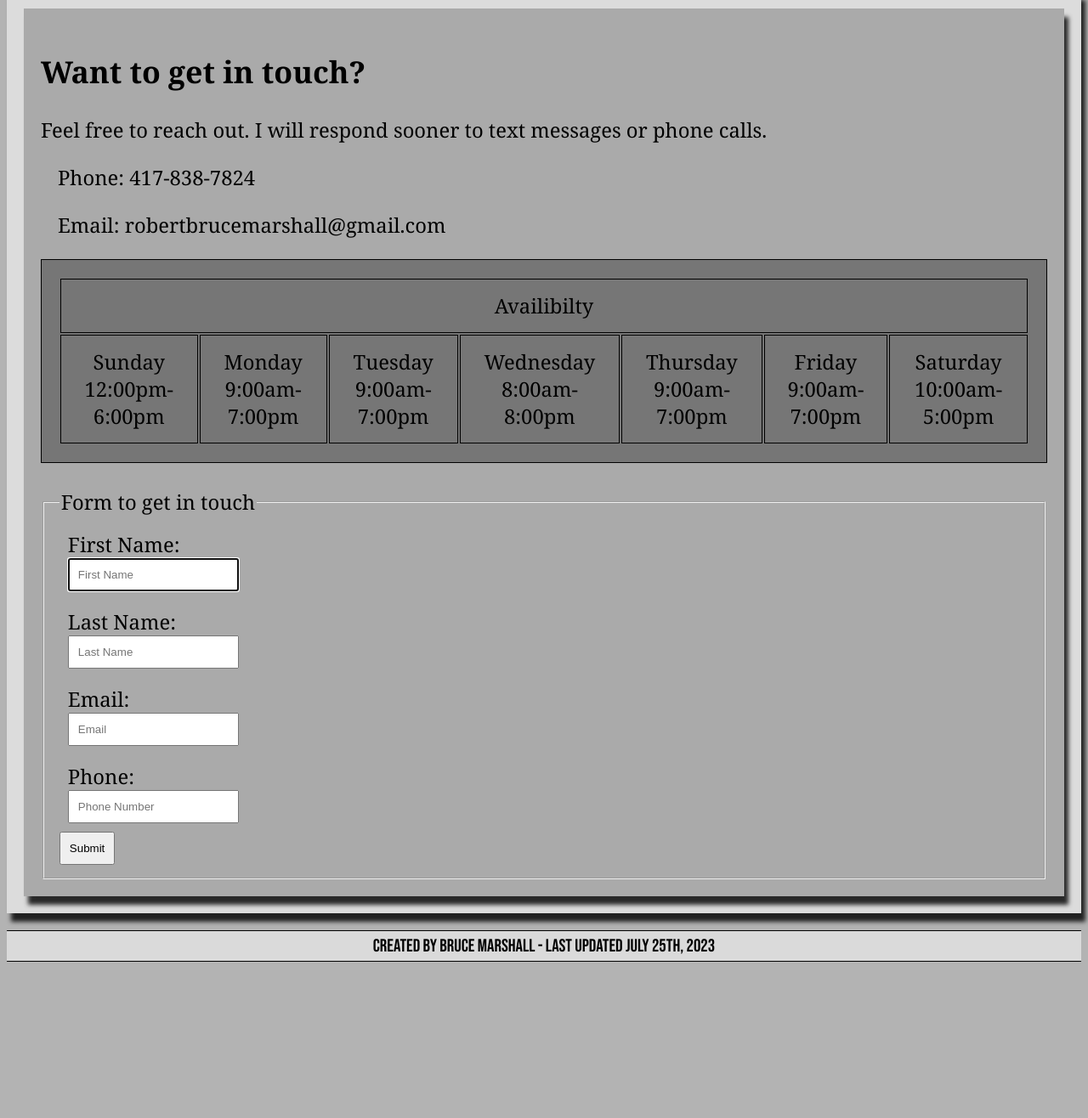
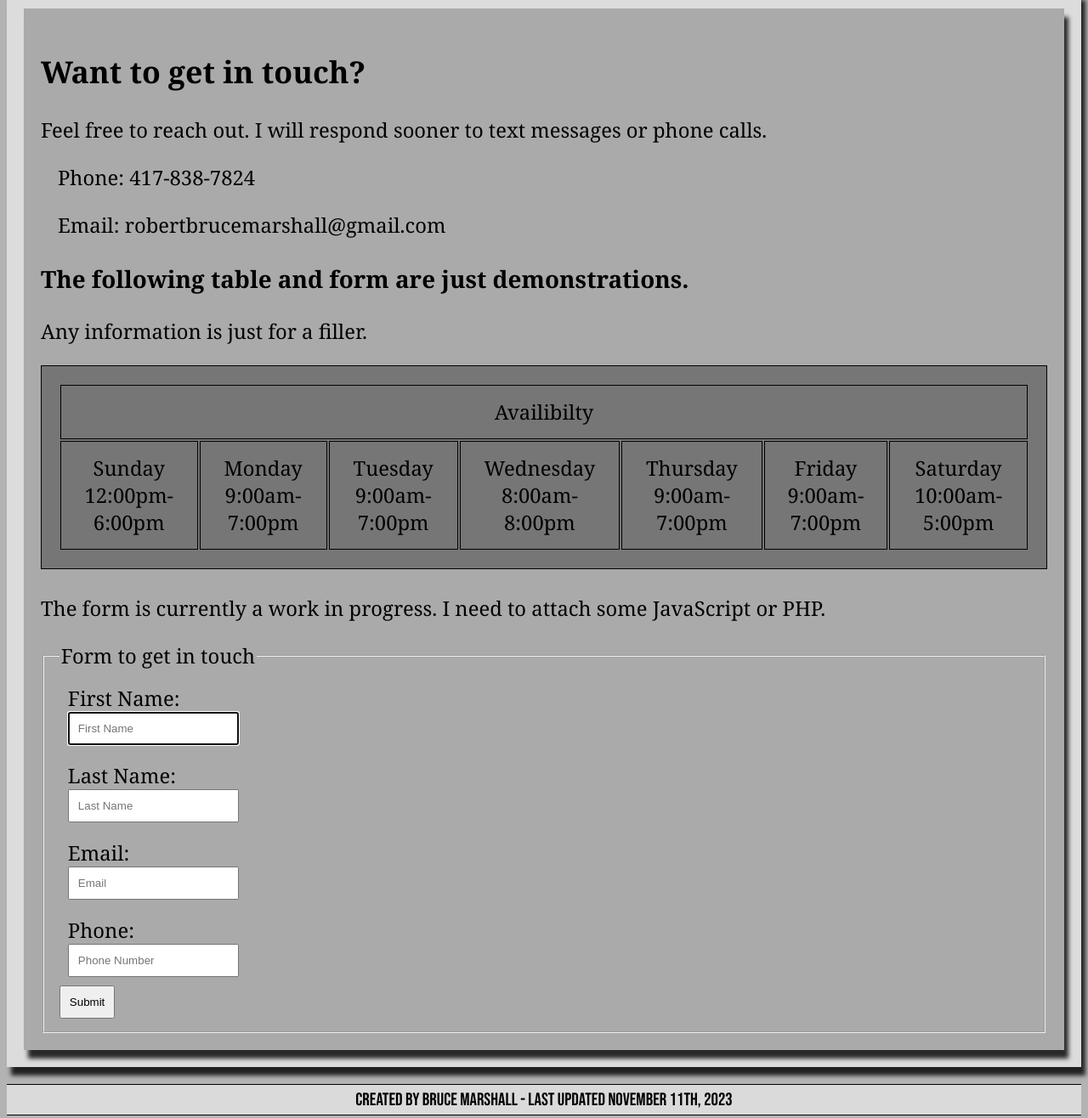
Before and after one commit to BruceMCodes/brucemcodes.github.io, a plain HTML site: page contact.html in a window 1280 px wide. Shown: the part 433-1749 px from the top of the page at 85% size. Before the commit the page ends 1573 px from the top, so only its background shows below. Drawn offline with Linux system fonts and the light colour scheme; a web font is replaced by a local one.

Commit message:
Updated context

```diff
--- a/contact.html
+++ b/contact.html
@@ -49,6 +49,8 @@
                     <div>
                         <p><a class="contact" href="mailto:robertbrucemarshall@gmail.com">Email: robertbrucemarshall@gmail.com</a></p>
                     </div>
+                    <h3>The following table and form are just demonstrations.</h3>
+                    <p>Any information is just for a filler.</p>
                     <div>
                         <table>
                             <tr>
@@ -65,6 +67,7 @@
                             </tr>
                         </table>
                     </div>
+                    <p>The form is currently a work in progress. I need to attach some JavaScript or PHP.</p>
                     <div class="abtMeDiv form">
                         <form method="get" action="contact.html">
                             <fieldset>
@@ -94,7 +97,7 @@
         </div>
     </article>
     <footer>
-        Created by Bruce Marshall - Last Updated July 25th, 2023
+        Created by Bruce Marshall - Last Updated November 11th, 2023
     </footer>
 </body>
 </html>
```
Also changed, not shown: aboutMe.html (+2 -2 lines), index.html (+1 -1 lines).
